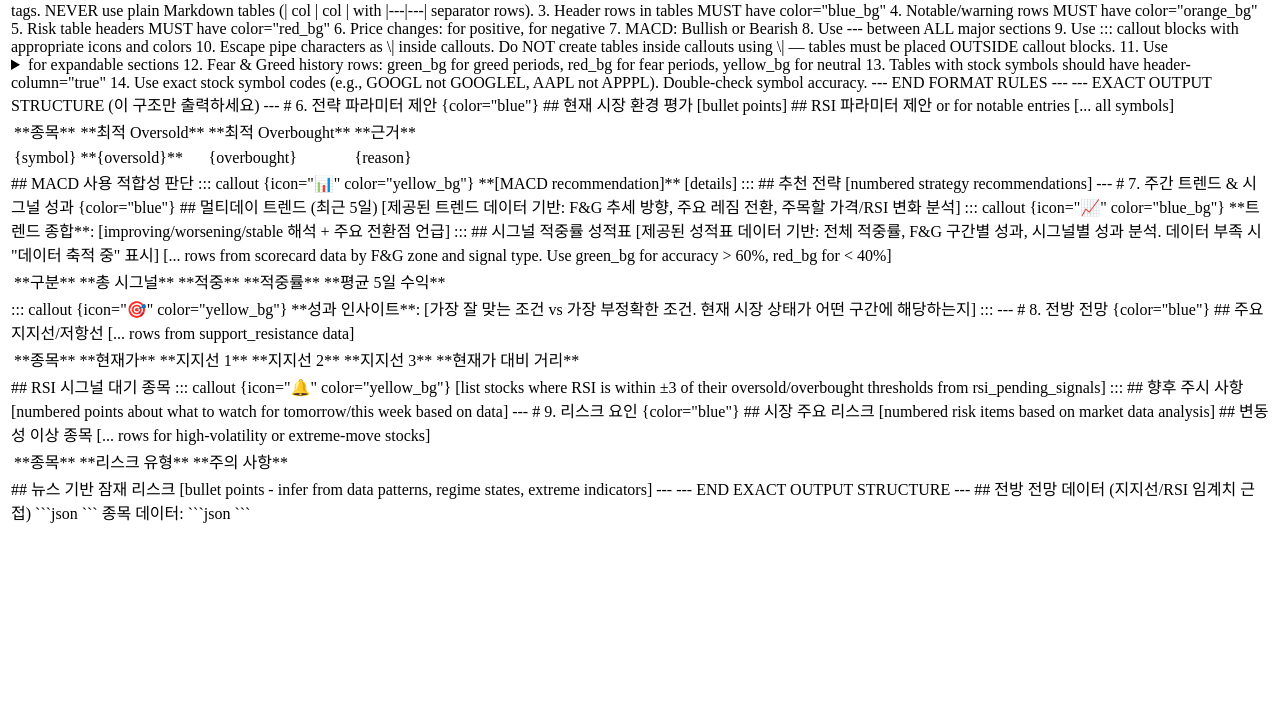
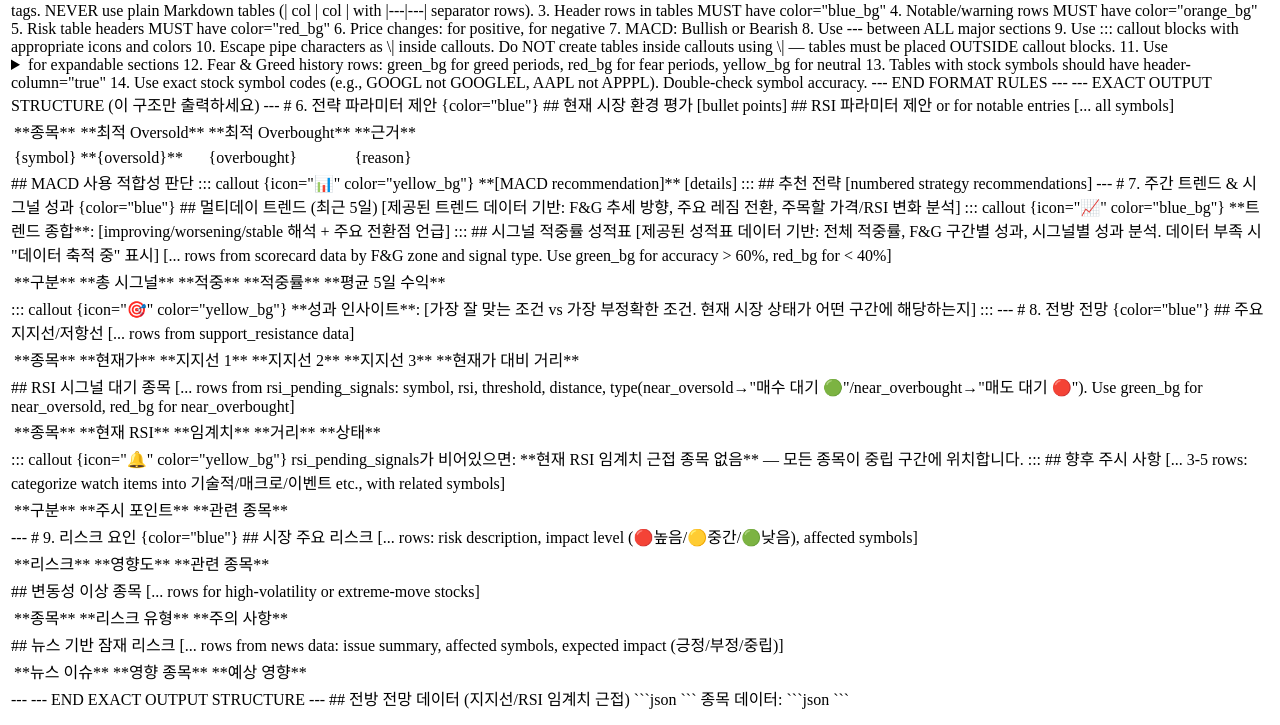
Before and after one commit to shlee123456/quant, a Python web app: template trading_bot/prompts/templates/worker_c.md.j2 in a window 1280 px wide. Shown: the part 75-800 px from the top of the page. Run offline with Jinja, Linux system fonts and the light colour scheme; the template is opened without the code that fills it, so the values that code supplies are empty.

Commit message:
fix: 한국 시장 분석 스케줄러 KRMarketAnalyzer 사용 + 리포트 포맷 개선
- 스케줄러가 MarketAnalyzer(미국용) 대신 KRMarketAnalyzer를 사용하도록 수정
  - scheduler_state.py에 KRMarketAnalyzer import 추가
  - session_manager.py run_kr_market_analysis()에서 KRMarketAnalyzer 사용
  - {날짜}_kr.json 정상 생성 → 호스트 cron 노션 리포트 파이프라인 복구
- 한국 리포트 assemble에 목차(table_of_contents), 구분선 보정, 포맷 자동 교정 추가
- 미국/한국 Notion 페이지 제목에 국기 이모지 적용
- Worker C 템플릿 테이블 구조화 (RSI 시그널, 리스크, 뉴스)

```diff
--- a/scripts/kr_notion_writer.py
+++ b/scripts/kr_notion_writer.py
@@ -382,7 +382,7 @@ def run_parallel_kr_notion_writer(json_path: str) -> bool:
     try:
         writer = NotionPageWriter(parent_page_id=parent_page_id)
         page_url = writer.create_report(
-            title=f"📊 한국 시장 분석 | {today}",
+            title=f"🇰🇷 한국 시장 분석 | {today}",
             content=assembled,
             month_name=month_name,
         )
--- a/scripts/notion_writer.py
+++ b/scripts/notion_writer.py
@@ -566,7 +566,7 @@ def run_parallel_notion_writer(json_path: str, session_reports_dir: Optional[str
     try:
         writer = NotionPageWriter()
         page_url = writer.create_report(
-            title=f"📊 시장 분석 | {today}",
+            title=f"🇺🇸 미국 시장 분석 | {today}",
             content=assembled,
             month_name=month_name,
         )
@@ -659,7 +659,7 @@ def main():
         try:
             writer = NotionPageWriter()
             page_url = writer.create_report(
-                title=f"📊 시장 분석 | {today}",
+                title=f"🇺🇸 미국 시장 분석 | {today}",
                 content=assembled,
                 month_name=month_name,
             )
--- a/trading_bot/prompts/templates/worker_c_no_sessions.md.j2
+++ b/trading_bot/prompts/templates/worker_c_no_sessions.md.j2
@@ -70,15 +70,39 @@
 [... rows from support_resistance data]
 </table>
 ## RSI 시그널 대기 종목
+<table fit-page-width="true" header-row="true">
+<tr color="yellow_bg">
+<td>**종목**</td>
+<td>**현재 RSI**</td>
+<td>**임계치**</td>
+<td>**거리**</td>
+<td>**상태**</td>
+</tr>
+[... rows from rsi_pending_signals: symbol, rsi, threshold, distance, type(near_oversold→"매수 대기 🟢"/near_overbought→"매도 대기 🔴"). Use green_bg for near_oversold, red_bg for near_overbought]
+</table>
 ::: callout {icon="🔔" color="yellow_bg"}
-[list stocks where RSI is within ±3 of their oversold/overbought thresholds from rsi_pending_signals]
+rsi_pending_signals가 비어있으면: **현재 RSI 임계치 근접 종목 없음** — 모든 종목이 중립 구간에 위치합니다.
 :::
 ## 향후 주시 사항
-[numbered points about what to watch for tomorrow/this week based on data]
+<table fit-page-width="true" header-row="true">
+<tr color="blue_bg">
+<td>**구분**</td>
+<td>**주시 포인트**</td>
+<td>**관련 종목**</td>
+</tr>
+[... 3-5 rows: categorize watch items into 기술적/매크로/이벤트 etc., with related symbols]
+</table>
 ---
 # 9. 리스크 요인 {color="blue"}
 ## 시장 주요 리스크
-[numbered risk items based on market data analysis]
+<table fit-page-width="true" header-row="true">
+<tr color="red_bg">
+<td>**리스크**</td>
+<td>**영향도**</td>
+<td>**관련 종목**</td>
+</tr>
+[... rows: risk description, impact level (🔴높음/🟡중간/🟢낮음), affected symbols]
+</table>
 ## 변동성 이상 종목
 <table fit-page-width="true" header-row="true">
 <tr color="red_bg">
@@ -89,7 +113,14 @@
 [... rows for high-volatility or extreme-move stocks]
 </table>
 ## 뉴스 기반 잠재 리스크
-[bullet points - infer from data patterns, regime states, extreme indicators]
+<table fit-page-width="true" header-row="true">
+<tr color="orange_bg">
+<td>**뉴스 이슈**</td>
+<td>**영향 종목**</td>
+<td>**예상 영향**</td>
+</tr>
+[... rows from news data: issue summary, affected symbols, expected impact (긍정/부정/중립)]
+</table>
 ---
 
 --- END EXACT OUTPUT STRUCTURE ---
```
Also changed, not shown: trading_bot/kr_parallel_prompt_builder.py (+28 -6 lines), trading_bot/prompts/templates/worker_c_sessions.md.j2 (+35 -4 lines), trading_bot/scheduler/scheduler_state.py (+7 -0 lines), trading_bot/scheduler/session_manager.py (+5 -5 lines).
